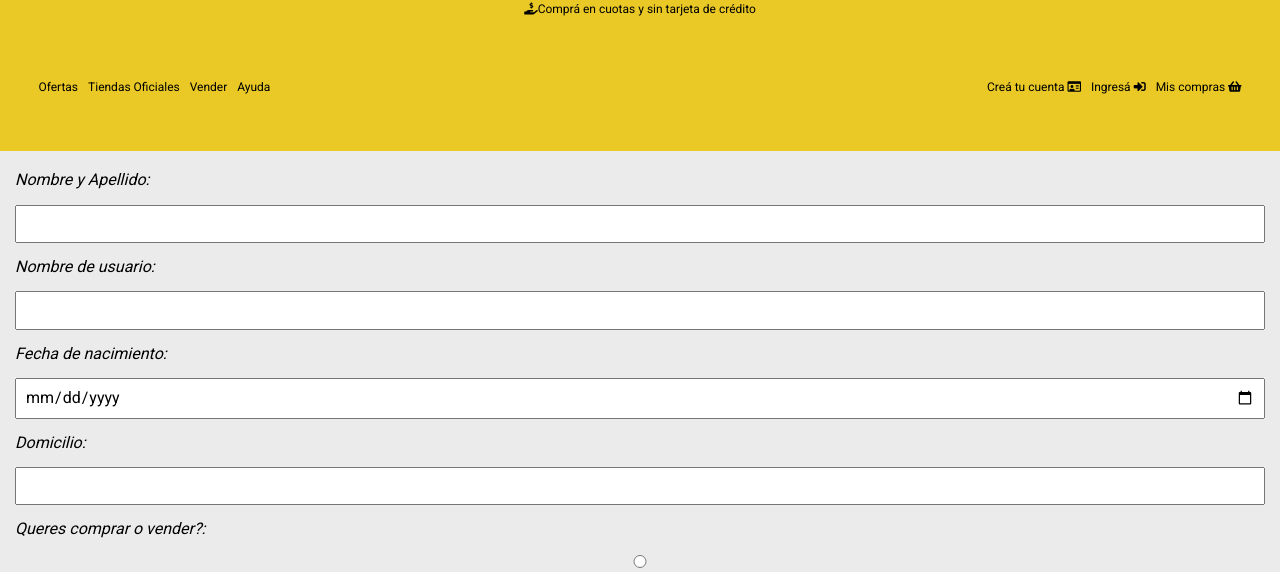
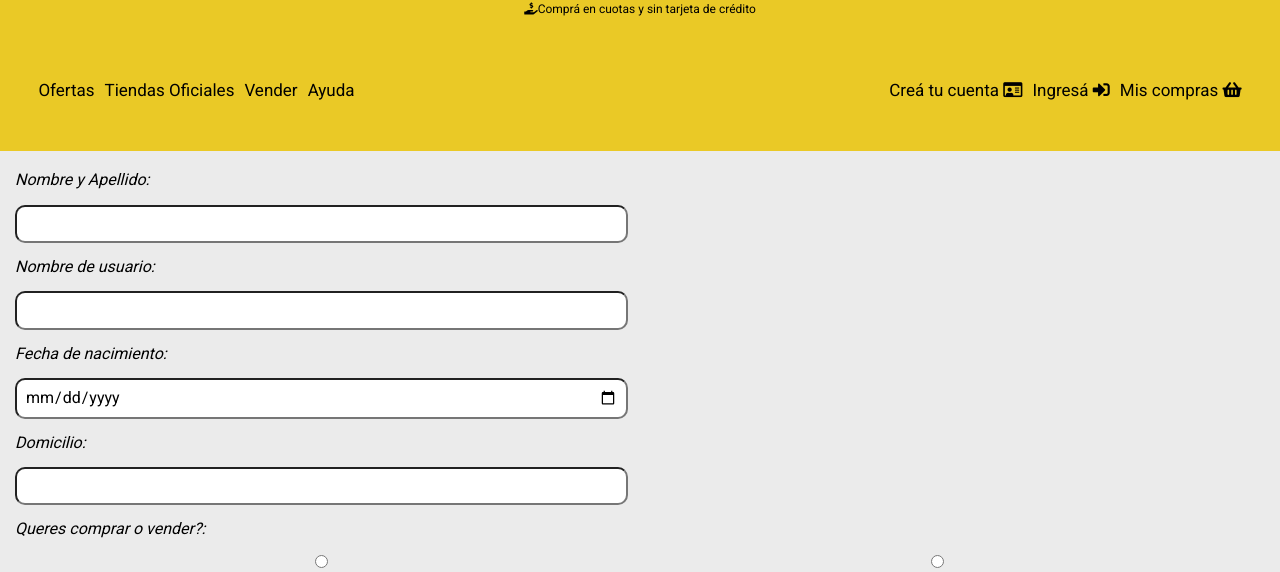
Before and after one commit to Lucas3110/Mercado-Liebre, a website: page views/register.html in a window 1280 px wide. Shown: the part 195-767 px from the top of the page. Drawn offline with Linux system fonts and the light colour scheme; files that its build step writes are made by us from their sources; files whose address does not match are found by name.

Commit message:
Terminado y retocado los forms

```diff
--- a/public/css/styles.css
+++ b/public/css/styles.css
@@ -33,6 +33,7 @@
 .control{
     width: 100%;
     padding: 8px 8px;
+    border-radius: 10px;
 }
 .boton-formulario{
     background-color: #39b54a;
@@ -376,4 +377,13 @@ transform: scale(1.0);
         flex-direction: wrap;
 
     }
+
+    header nav{
+
+        font-size: 17px;
+    }
+
+    .control{
+        width: 49%;
+    }
 }
```
